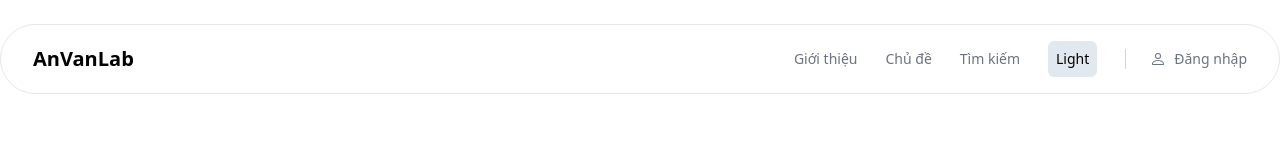
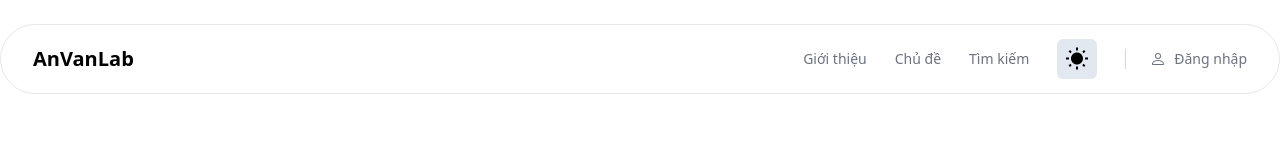
Before and after one commit to vanhuuan/BlogAnVanLab, a Next.js app: page / in a window 1280 px wide. Shown: the top 157 px of the page. Built offline with nearby package versions, Linux system fonts and the light colour scheme.

Commit message:
add mui icon

```diff
--- a/components/theme/themeSwitcher.tsx
+++ b/components/theme/themeSwitcher.tsx
@@ -1,7 +1,8 @@
 "use client";
 import { useState, useEffect } from "react";
 import { useTheme } from "next-themes";
-
+import ModeNightIcon from '@mui/icons-material/ModeNight';
+import WbSunnyIcon from '@mui/icons-material/WbSunny';
 
 export const ThemeSwitcher = () => {
   const [mounted, setMounted] = useState(false);
@@ -23,7 +24,7 @@ export const ThemeSwitcher = () => {
       className={`w-fit right-5 top-2 p-2 rounded-md hover:scale-110 active:scale-100 duration-200 bg-slate-200 dark:bg-[#212933]`}
       onClick={() => setTheme(theme === "dark" ? "light" : "dark")}
     >
-      {theme === "light" ? "Dark" : "Light"}
+      {theme === "light" ? <ModeNightIcon/> : <WbSunnyIcon/>}
     </button>
   );
 };
--- a/package.json
+++ b/package.json
@@ -9,6 +9,10 @@
     "lint": "next lint"
   },
   "dependencies": {
+    "@emotion/react": "^11.11.1",
+    "@emotion/styled": "^11.11.0",
+    "@mui/icons-material": "^5.14.3",
+    "@mui/material": "^5.14.3",
     "@types/node": "20.4.5",
     "@types/react": "18.2.18",
     "@types/react-dom": "18.2.7",
```
Also changed, not shown: 1 other file (tests, documents, lock files or other folders).
